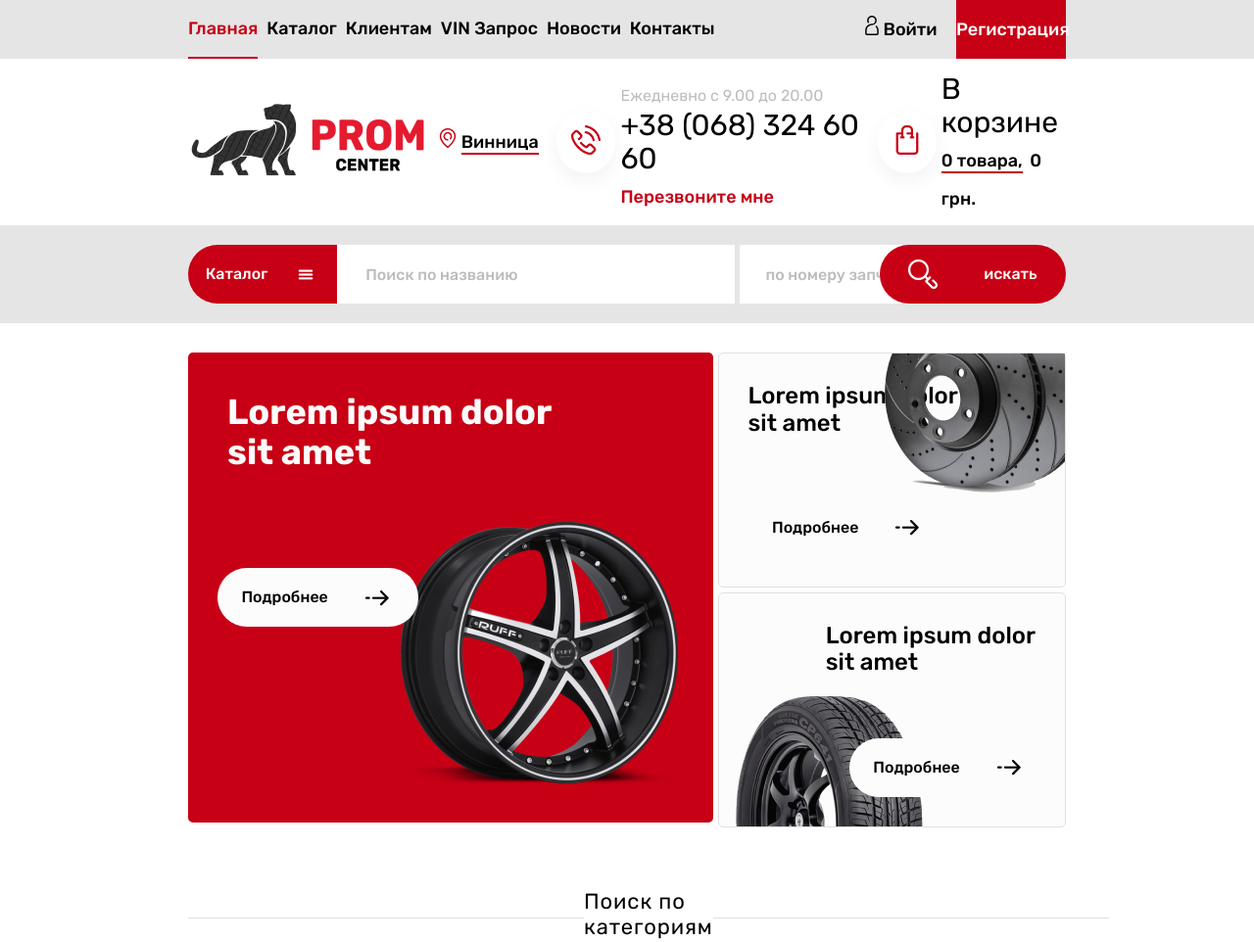
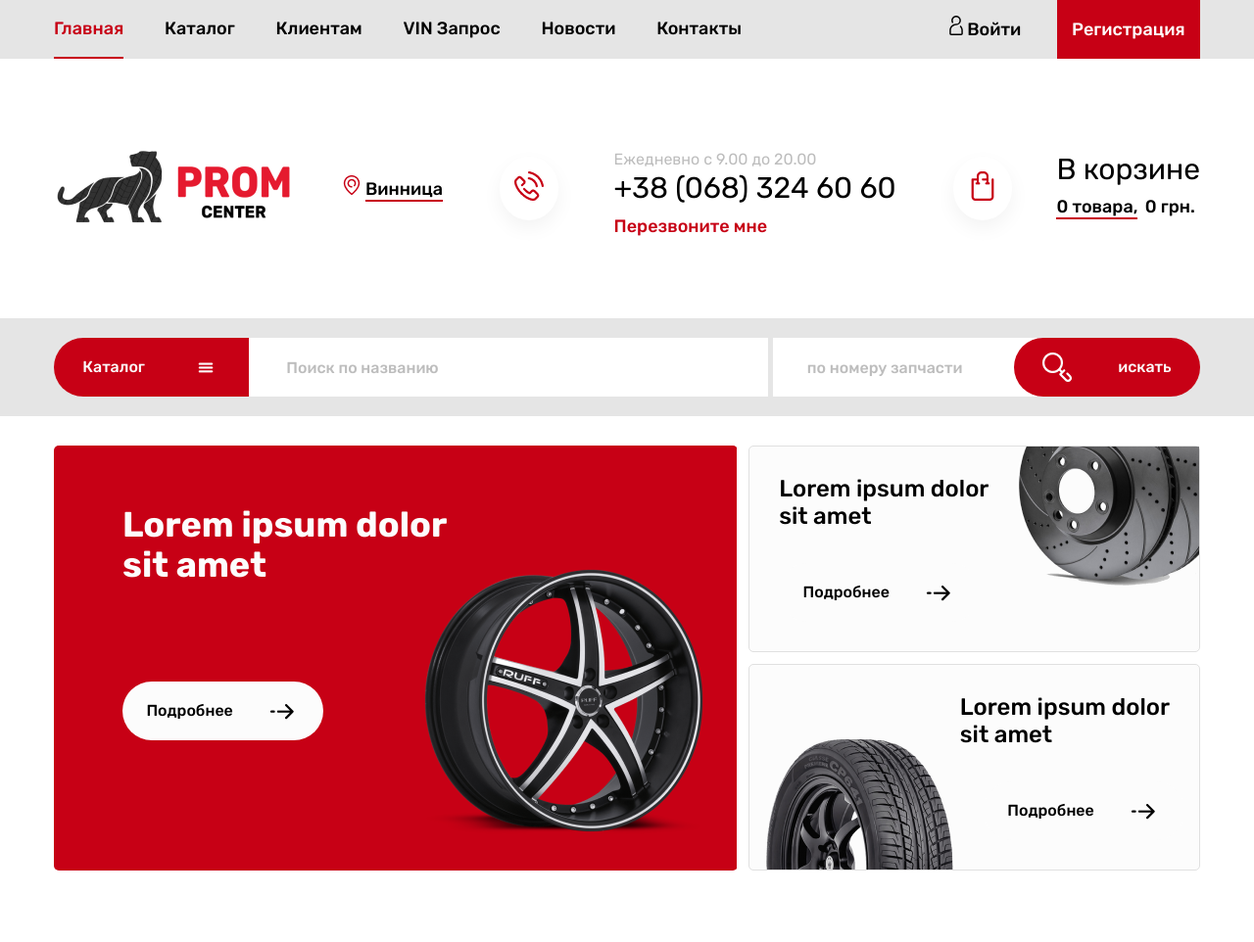
Before and after one commit to Iva-nova-vita/beetroot_project, a website: page index.html in a window 1280 px wide. Shown: the top 962 px of the page at 98% size. Drawn offline with nearby package versions, Linux system fonts and the light colour scheme.

Commit message:
max-width 1170px

```diff
--- a/css/style.scss
+++ b/css/style.scss
@@ -9,8 +9,8 @@ body {
   }
 }
 .container {
-  width: 70%;
-  padding: 0 15% 0 15%;
+  max-width: 1170px;
+  margin: 0 auto;
 }
 
 #menu {
@@ -18,11 +18,7 @@ body {
   font-weight: 500;
   font-size: 18px;
   line-height: 21px;
-  display: -ms-flexbox;
-  display: flex;
-  -ms-flex-pack: justify;
-  justify-content: space-between;
-  padding: 0 15%;
+
 }
 nav {
   width: 60%;
@@ -82,7 +78,7 @@ nav {
   }
 }
 #headerBottom {
-  height: 170px;
+  height: 265px;
 }
 .underline {
   font-size: 18px;
@@ -145,7 +141,7 @@ nav {
   }
 }
 #search {
-  padding: 0 15%;
+
   background-color: #e5e5e5;
   form {
     position: relative;
@@ -265,8 +261,9 @@ button[type="submit"] {
     "bannersSlider bannersSlider bannersSlider firstSmallBanner firstSmallBanner"
     " bannersSlider bannersSlider bannersSlider secondSmallBanner secondSmallBanner";
   grid-template-columns: 1fr 1fr 1fr 1fr 1fr;
-  grid-gap: 5px;
-  height: 430px;
+  grid-template-rows: 211px 211px;
+  grid-gap: 12px;
+  height: 434px;
   button {
 
     background: #fcfcfc;
@@ -296,13 +293,13 @@ button[type="submit"] {
   background: #c70015;
   position: relative;
   border-radius: 5px;
-  height: 480px;
+  height: 434px;
   h1 {
     margin-top: 0;
     position: absolute;
 
-    left: 40px;
-    top: 40px;
+    left: 70px;
+    top: 60px;
 
     font-weight: bold;
     font-size: 36px;
@@ -316,14 +313,15 @@ button[type="submit"] {
   }
   button {
      position: absolute;
-    bottom: 200px;
-    left: 30px;
+    bottom: 133px;
+    left: 70px;
   }
 
 }
 #firstSmallBanner {
   grid-area: firstSmallBanner;
   border-radius: 5px;
+  height: 211px;
   background: #fcfcfc;
   border: 1px solid #e0e0e0;
   box-sizing: border-box;
@@ -349,6 +347,7 @@ button[type="submit"] {
 #secondSmallBanner {
   grid-area: secondSmallBanner;
   border-radius: 5px;
+  height: 211px;
   background: #fcfcfc;
   border: 1px solid #e0e0e0;
   box-sizing: border-box;
@@ -505,7 +504,7 @@ button[type="submit"] {
 }
 #emailNewsletter {
     background-color: #E5E5E5;
-    padding: 0 15%;
+
     margin-top: 50px;
     .wrap {
         -ms-flex-pack: distribute;
--- a/index.html
+++ b/index.html
@@ -22,7 +22,8 @@
   </head>
   <body>
     <header>
-      <div id="menu">
+      <div id="menu" >
+        <div class="container wrap">
         <nav>
           <ul>
             <li class="activeNav"><a href="#">Главная</a></li>
@@ -55,6 +56,7 @@
             <a href="#">Регистрация</a>
           </div>
         </div>
+      </div>
       </div>
 
       <div class="container">
@@ -89,7 +91,7 @@
         </div>
       </div>
       <div id="search">
-        <form action="#" method="POST">
+        <form action="#" method="POST"  class="container">
           <button id="btnCatalog">
             Каталог
             <a href="#"><img src="images/speech-bubble-2 1.png" alt="menu"/></a>
@@ -309,8 +311,8 @@
         </div>
       </div>
 
-      <div id="emailNewsletter">
-        <form action="#" method="POST">
+      <div id="emailNewsletter" >
+        <form action="#" method="POST" class="container">
           <div class="wrap">
             <img src="images/VectorMail.png" alt="mail" />
             <div>
```
Also changed, not shown: css/style.css.
